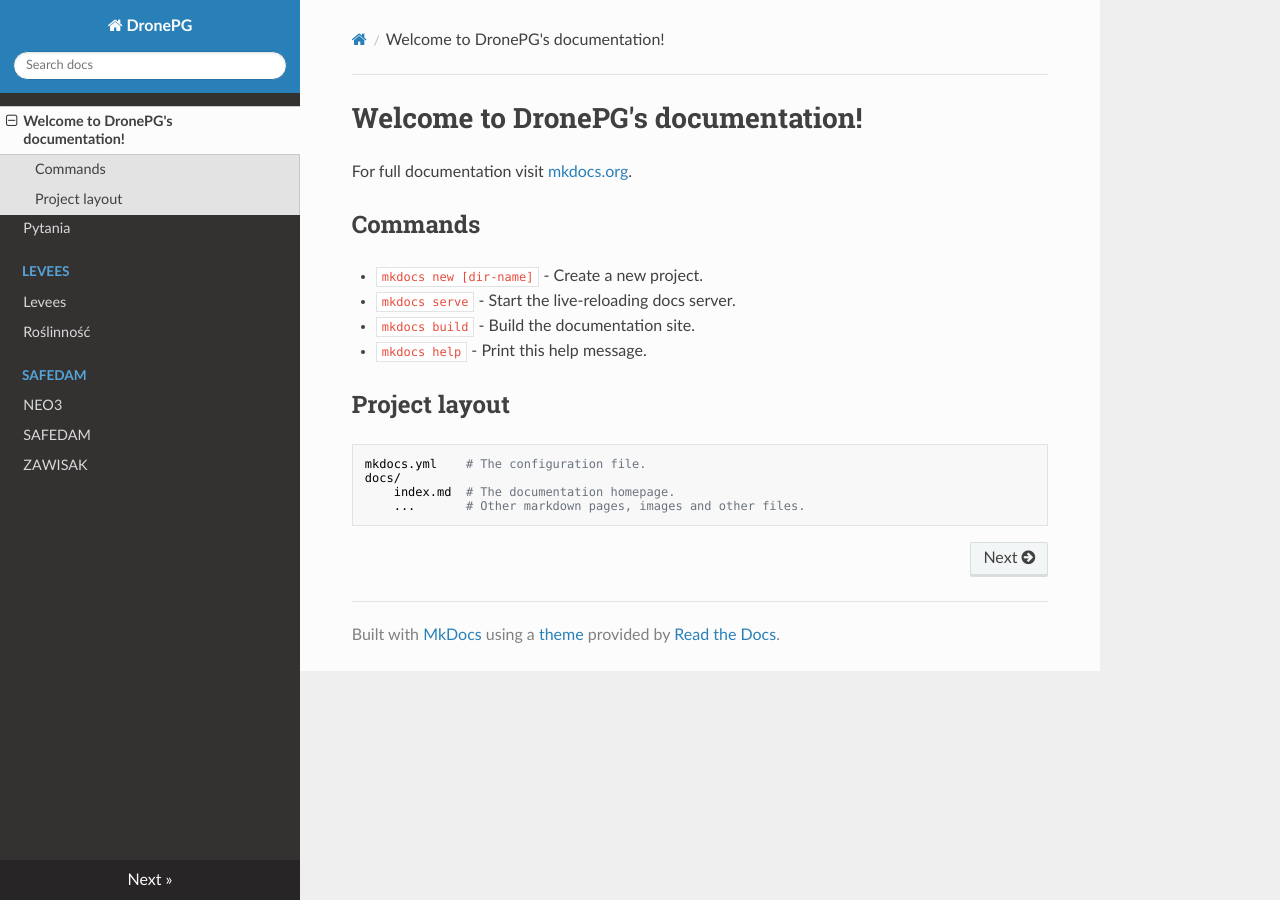
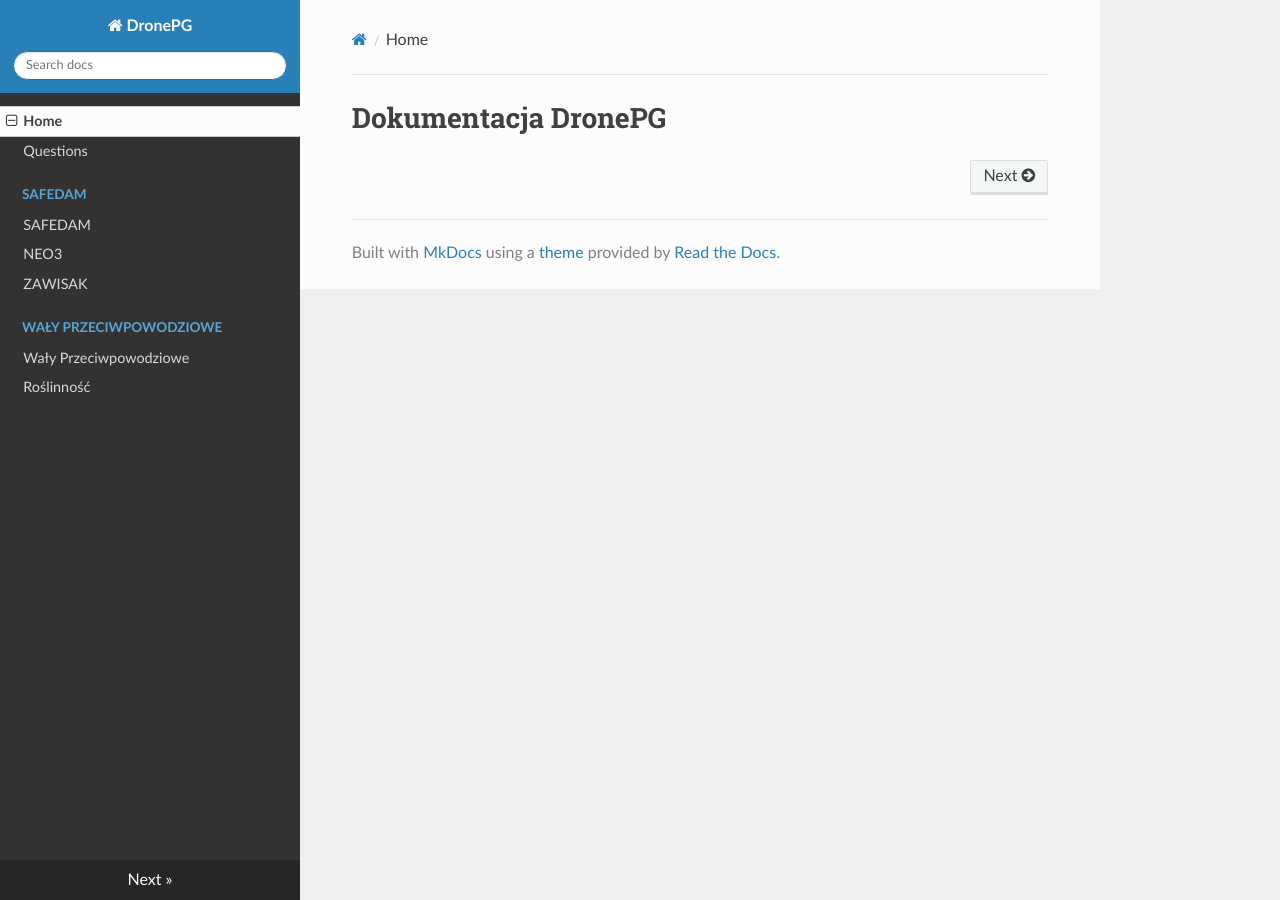
Before and after one commit to mozerpol/docs, an MkDocs documentation site: the page built from docs/index.md, in a window 1280 px wide. Built offline with MkDocs 1.6.1, drawn with Linux system fonts in a browser that asks for light colours; nearby versions of some CDN libraries.

Commit message:
working structure

```diff
--- a/docs/index.md
+++ b/docs/index.md
@@ -1,17 +1 @@
-# Welcome to DronePG's documentation!
-
-For full documentation visit [mkdocs.org](https://mkdocs.org).
-
-## Commands
-
-* `mkdocs new [dir-name]` - Create a new project.
-* `mkdocs serve` - Start the live-reloading docs server.
-* `mkdocs build` - Build the documentation site.
-* `mkdocs help` - Print this help message.
-
-## Project layout
-
-    mkdocs.yml    # The configuration file.
-    docs/
-        index.md  # The documentation homepage.
-        ...       # Other markdown pages, images and other files.
+# Dokumentacja DronePG
--- a/mkdocs.yml
+++ b/mkdocs.yml
@@ -2,3 +2,15 @@ site_name: DronePG
 theme: readthedocs
 markdown_extensions:
   - admonition
+  - toc:
+        permalink: "#"
+nav:
+  - Home: index.md
+  - Questions: questions.md
+  - SAFEDAM:
+    - SAFEDAM: safedam/safedam.md
+    - NEO3: safedam/neo3.md
+    - ZAWISAK: safedam/zawisak.md
+  - 'Wały Przeciwpowodziowe':
+    - 'Wały Przeciwpowodziowe': levees/levees.md
+    - 'Roślinność': levees/vegetation.md
```
Also changed, not shown: docs/safedam/neo3.md (+1 -1 lines), docs/safedam/zawisak.md (+1 -1 lines).
